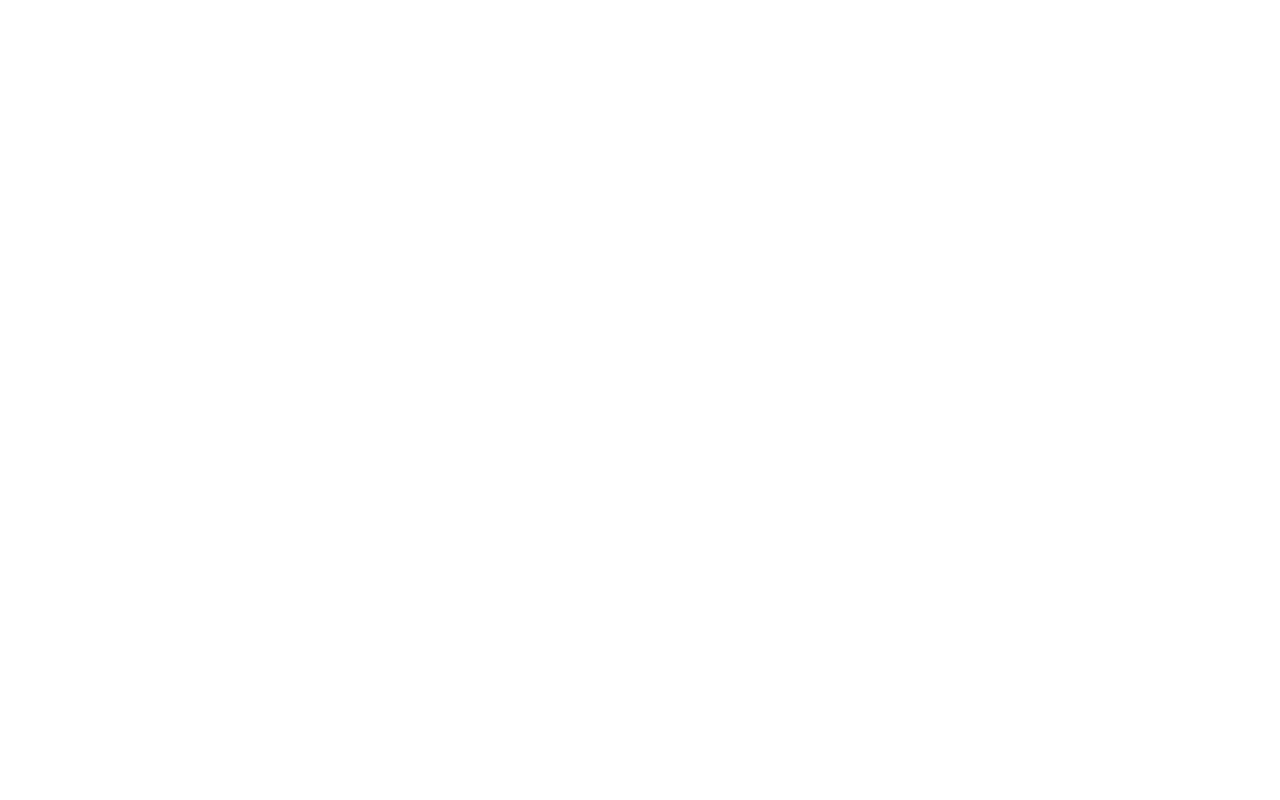
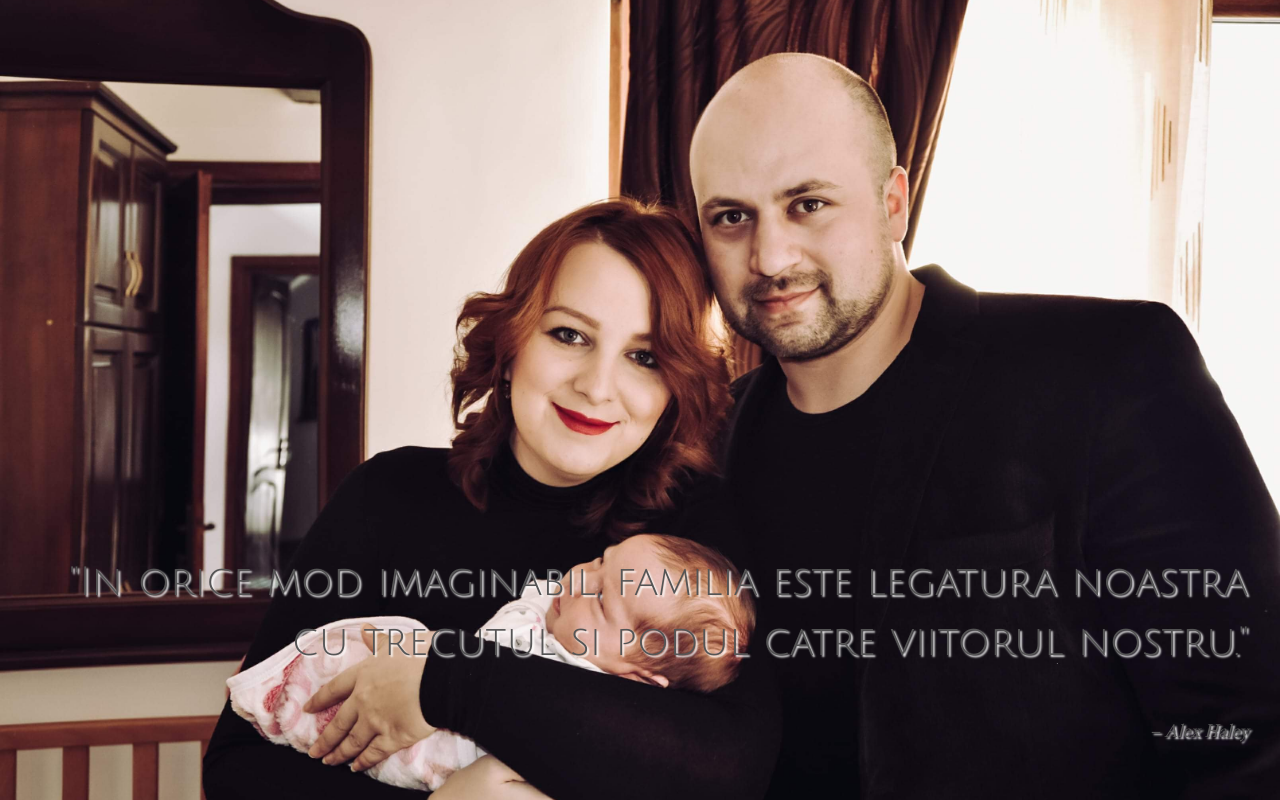
Before and after one commit to iosubionut/simple-quote-page, a plain HTML site: page index.html in a window 1280 px wide. Drawn offline with Linux system fonts and the light colour scheme.

Commit message:
add base file structure

```diff
--- a/index.html
+++ b/index.html
@@ -2,10 +2,21 @@
 <html>
 <head>
   <meta charset="utf-8">
-  <title></title>
-  <meta name="viewport" content="width=device-width, initial-scale=1">
+  <meta name="viewport" content="width=device-width initial-scale=1">
+
+  <link rel="stylesheet" type="text/css" href="main.css">
+  <link href="https://fonts.googleapis.com/css?family=Crimson+Text|Julius+Sans+One" rel="stylesheet">
+
+  <title>Familia</title>
 </head>
 <body>
 
+  <div class="wrapper">
+    <p class="quote">"In orice mod imaginabil, familia este legatura noastra cu trecutul si podul catre viitorul nostru."</p>
+    <p class="author"><small>– Alex Haley </small></p>
+
+</style>
+  </div>
+
 </body>
 </html>
--- a/main.css
+++ b/main.css
@@ -0,0 +1,36 @@
+html,
+body {
+  margin: 0;
+  padding: 0;
+  font-size: 100%;
+  line-height: 1.5;
+}
+
+body {
+  width: 100%;
+  height: 100vh;
+  background: url('assets/familia.jpg') no-repeat center;
+  background-size: cover;
+  color: #555;
+}
+
+.wrapper {
+  padding-top: 32rem;
+  width: 95%;
+  margin: 0 auto;
+  text-align: right;
+}
+
+.quote {
+  font-family: 'Julius Sans One', sans-serif;
+  font-size: 2.5rem;
+
+}
+p {
+  text-shadow: 2px 2px 2px white;
+}
+.author {
+  font-family: 'Crimson Text', serif;
+  font-size: 1.5rem;
+  font-style: italic;
+}
```
Also changed, not shown: assets/familia.jpg (added).
